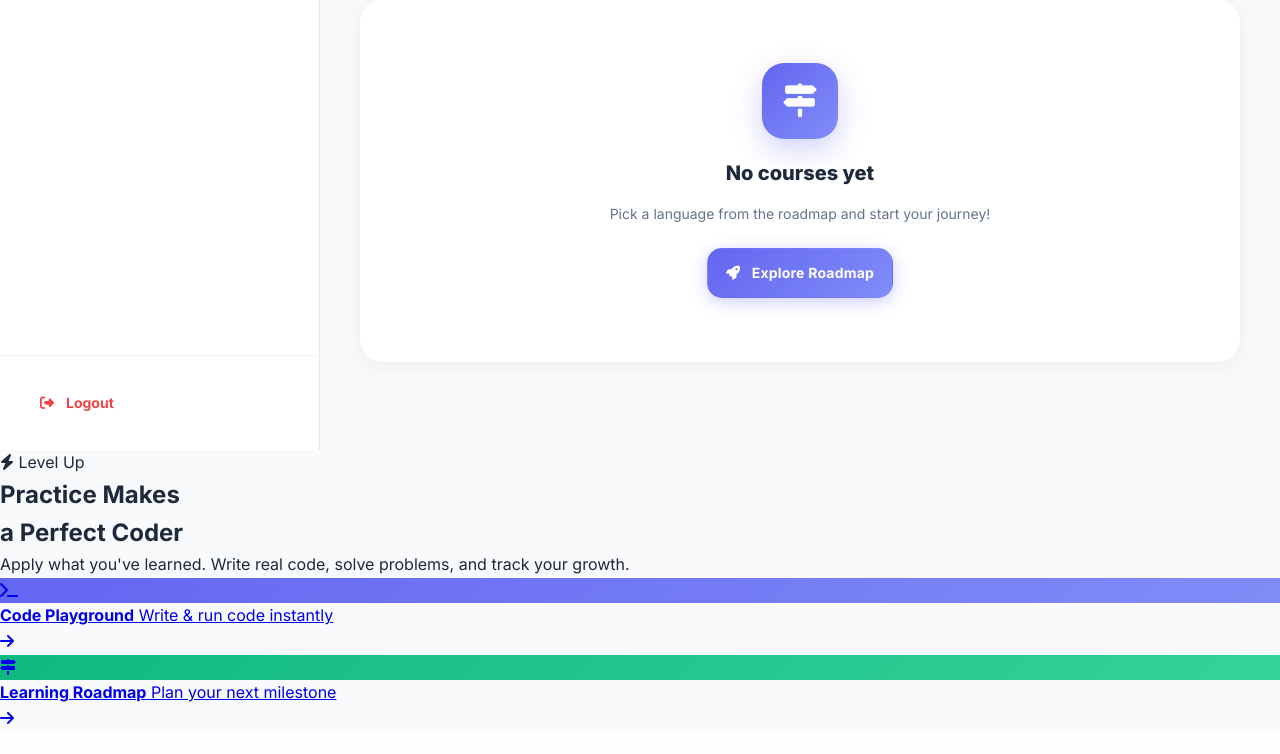
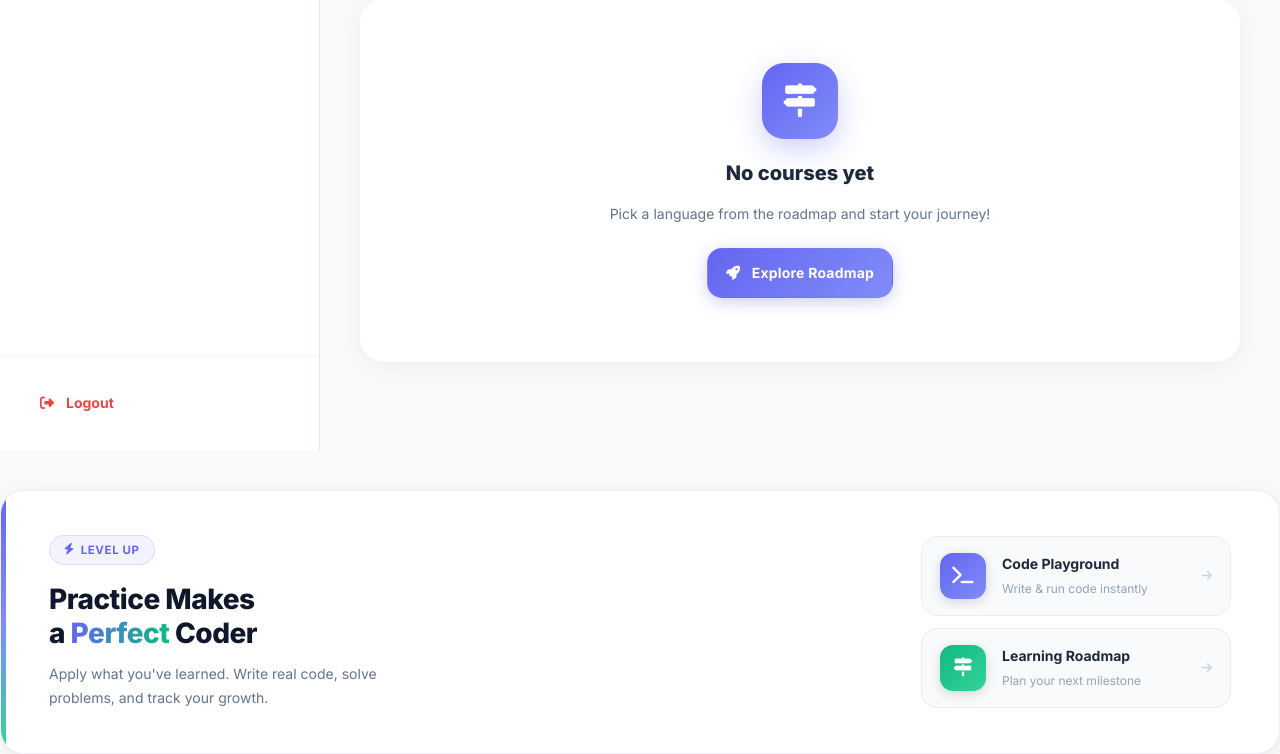
Before and after one commit to mohanracharla46/codenative, a Flask app: template templates/dashboard.html in a window 1280 px wide. Shown: the part 806-1560 px from the top of the page. Before the commit the page ends 1530 px from the top, so only its background shows below. Run offline with Flask 3, Linux system fonts and the light colour scheme; the template is opened without the code that fills it, so the values that code supplies are empty; some libraries are stand-ins or nearby versions.

Commit message:
Dashboard: Restore premium footer banner CSS and finalize clean dashboard layout

```diff
--- a/static/dashboard.css
+++ b/static/dashboard.css
@@ -504,6 +504,169 @@ body.dark-mode .stat-info p {
     color: #f8fafc;
 }
 body.dark-mode .level-0 { background-color: #334155; }
+
+/* ─── Action Banner (Light Mode) ────────────────────────────────────── */
+.action-banner {
+    position: relative;
+    margin-top: 40px;
+    border-radius: 24px;
+    overflow: hidden;
+    background: #ffffff;
+    padding: 44px 48px;
+    display: flex;
+    align-items: center;
+    justify-content: space-between;
+    gap: 40px;
+    box-shadow: 0 4px 24px rgba(0,0,0,0.06), 0 1px 4px rgba(0,0,0,0.04);
+    border: 1px solid #f0f0f5;
+}
+
+.action-banner__bg {
+    position: absolute;
+    left: 0; top: 0; bottom: 0;
+    width: 5px;
+    background: linear-gradient(180deg, #6366f1 0%, #818cf8 50%, #34d399 100%);
+    border-radius: 24px 0 0 24px;
+}
+
+.action-banner__left { flex: 1; min-width: 0; position: relative; }
+
+.action-banner__eyebrow {
+    display: inline-flex;
+    align-items: center;
+    gap: 6px;
+    padding: 5px 14px;
+    border-radius: 20px;
+    background: rgba(99,102,241,0.08);
+    border: 1px solid rgba(99,102,241,0.18);
+    color: #6366f1;
+    font-size: 11.5px;
+    font-weight: 700;
+    letter-spacing: 0.6px;
+    text-transform: uppercase;
+    margin-bottom: 18px;
+}
+
+.action-banner__title {
+    font-size: 28px;
+    font-weight: 900;
+    color: #0f172a;
+    line-height: 1.2;
+    margin: 0 0 12px;
+    letter-spacing: -0.5px;
+}
+
+.action-banner__title span {
+    background: linear-gradient(90deg, #6366f1, #10b981);
+    -webkit-background-clip: text;
+    -webkit-text-fill-color: transparent;
+    background-clip: text;
+}
+
+.action-banner__sub {
+    font-size: 14px;
+    color: #64748b;
+    line-height: 1.65;
+    margin: 0;
+    max-width: 360px;
+}
+
+.action-banner__cards {
+    display: flex;
+    flex-direction: column;
+    gap: 12px;
+    flex-shrink: 0;
+    width: 310px;
+    position: relative;
+}
+
+.action-card {
+    display: flex;
+    align-items: center;
+    gap: 16px;
+    padding: 16px 18px;
+    background: #f8fafc;
+    border: 1px solid #e8edf4;
+    border-radius: 16px;
+    text-decoration: none;
+    transition: all 0.22s ease;
+    position: relative;
+    overflow: hidden;
+}
+
+.action-card::before {
+    content: '';
+    position: absolute;
+    left: 0; top: 0; bottom: 0;
+    width: 0;
+    transition: width 0.22s ease;
+    border-radius: 16px 0 0 16px;
+}
+
+.action-card:nth-child(1)::before { background: #6366f1; }
+.action-card:nth-child(2)::before { background: #10b981; }
+
+.action-card:hover::before { width: 4px; }
+
+.action-card:hover {
+    background: #fff;
+    border-color: #d0d7e4;
+    transform: translateX(4px);
+    box-shadow: 0 6px 20px rgba(0,0,0,0.07);
+}
+
+.action-card__icon {
+    width: 46px;
+    height: 46px;
+    border-radius: 13px;
+    display: flex;
+    align-items: center;
+    justify-content: center;
+    font-size: 19px;
+    color: #fff;
+    flex-shrink: 0;
+    box-shadow: 0 3px 12px rgba(0,0,0,0.15);
+}
+
+.action-card__text {
+    flex: 1;
+    display: flex;
+    flex-direction: column;
+    gap: 3px;
+}
+
+.action-card__text strong {
+    font-size: 14px;
+    font-weight: 700;
+    color: #1e293b;
+}
+
+.action-card__text span {
+    font-size: 12px;
+    color: #94a3b8;
+}
+
+.action-card__arrow {
+    font-size: 12px;
+    color: #cbd5e1;
+    transition: transform 0.2s ease, color 0.2s ease;
+    flex-shrink: 0;
+}
+
+.action-card:hover .action-card__arrow {
+    transform: translateX(4px);
+    color: #6366f1;
+}
+
+@media (max-width: 768px) {
+    .action-banner {
+        flex-direction: column;
+        padding: 32px 24px;
+        gap: 24px;
+    }
+    .action-banner__cards { width: 100%; }
+    .action-banner__title { font-size: 22px; }
+}
 
 .quick-access-section {
     margin-top: 40px;
```
